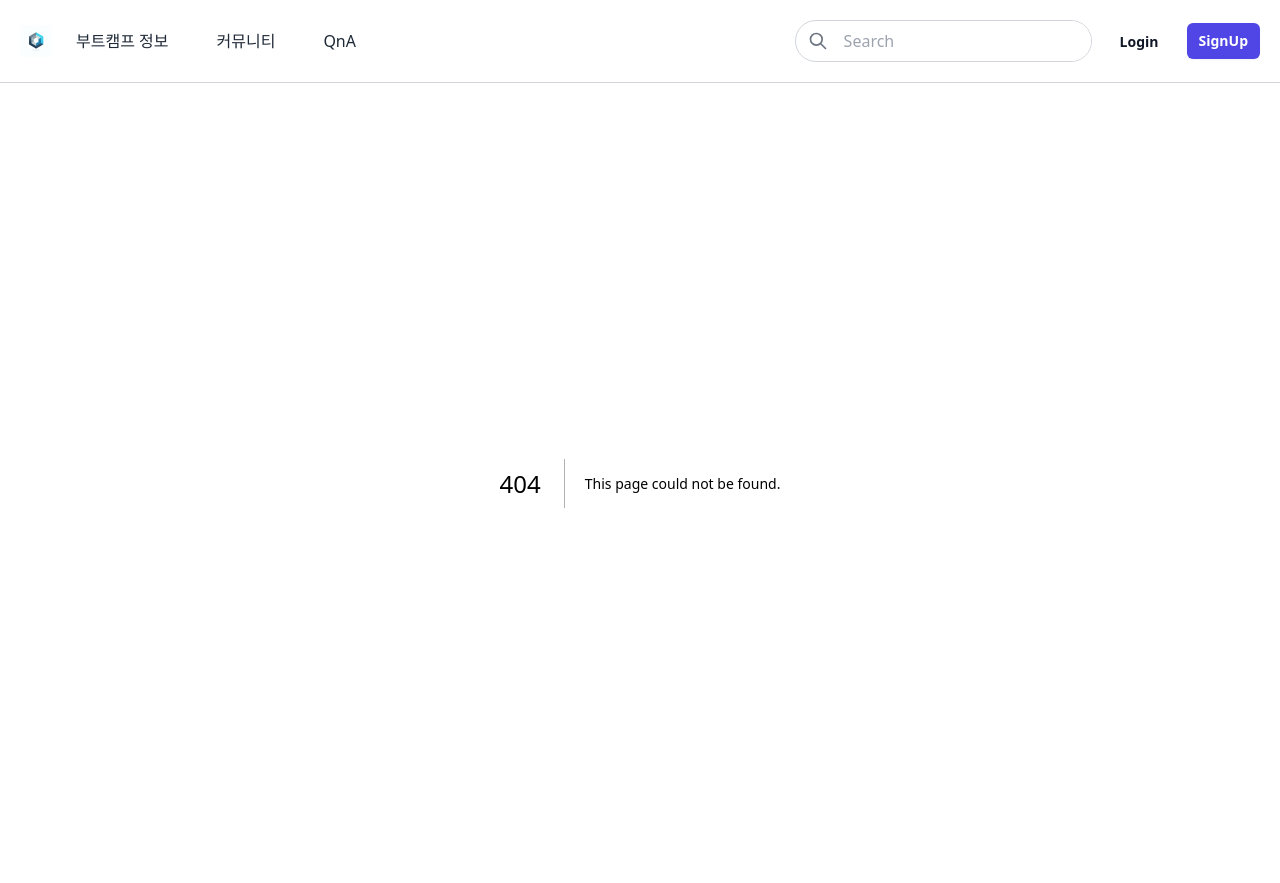
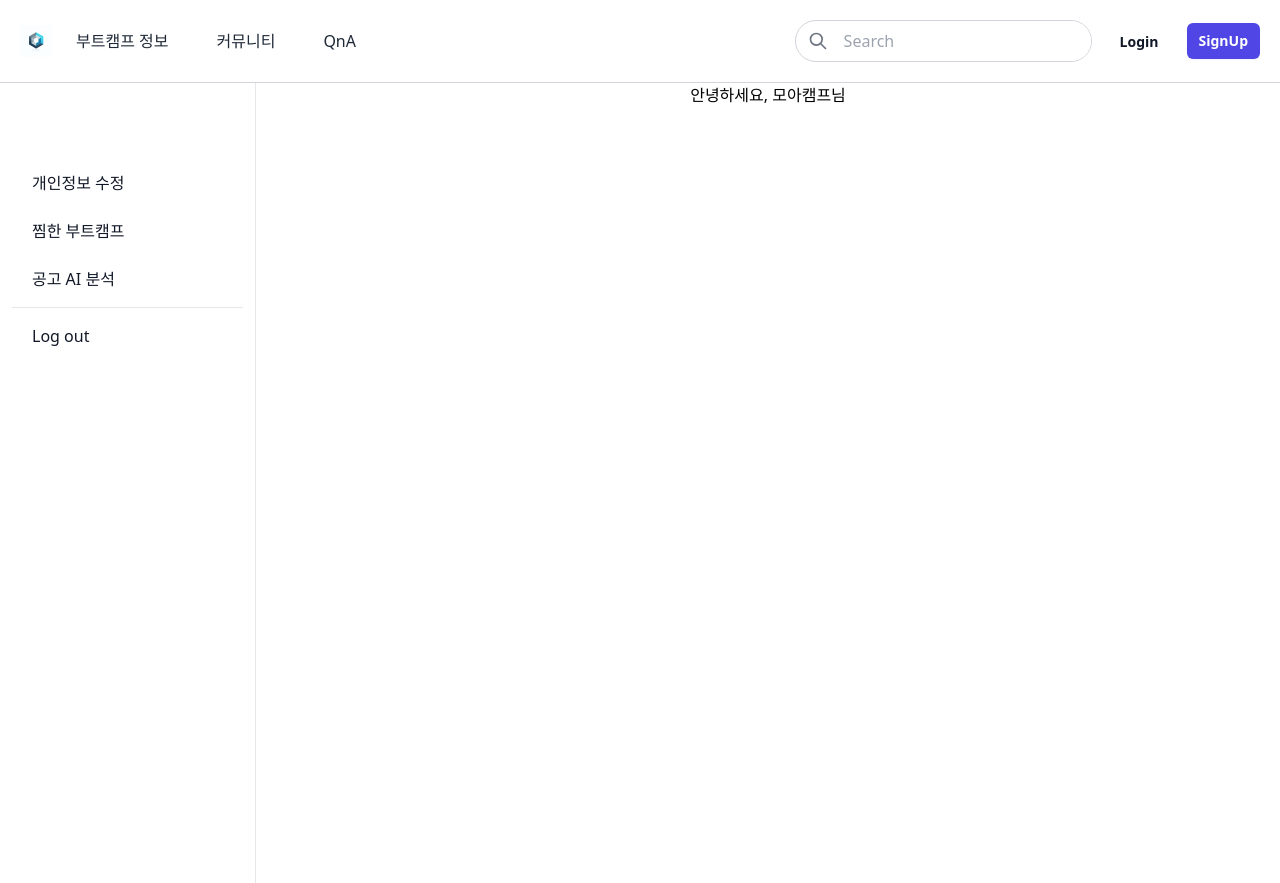
Before and after one commit to AI-x-optional/FE, a Next.js app: page /generalMypage in a window 1280 px wide. Before the commit this address had no page. After the commit the page ends 800 px from the top, so only its background shows below. Built offline with nearby package versions, Linux system fonts and the light colour scheme.

Commit message:
마이페이지 사이드바 구현

```diff
--- /dev/null
+++ b/app/generalMypage/_components/layouts/sidebar.js
@@ -0,0 +1,38 @@
+
+
+const sideBar = () => {
+
+    return (
+        <>
+            <div id="logo-sidebar" className="fixed left-0 z-40 w-64 h-screen pt-20 transition-transform -translate-x-full bg-white border-r border-gray-200 sm:translate-x-0 dark:bg-gray-800 dark:border-gray-700" aria-label="Sidebar">
+                <div className="h-full px-3 pb-4 overflow-y-auto bg-white dark:bg-gray-800">
+                    <ul className="space-y-2 font-medium">
+                        <li>
+                            <a href="#" className="flex items-center p-2 text-gray-900 rounded-lg dark:text-white hover:bg-gray-100 dark:hover:bg-gray-700 group">
+                                <span className="ms-3">개인정보 수정</span>
+                            </a>
+                        </li>
+                        <li>
+                            <a href="#" className="flex items-center p-2 text-gray-900 rounded-lg dark:text-white hover:bg-gray-100 dark:hover:bg-gray-700 group">
+                                <span className="flex-1 ms-3 whitespace-nowrap">찜한 부트캠프</span>
+                            </a>
+                        </li>
+                        <li>
+                            <a href="#" className="flex items-center p-2 text-gray-900 rounded-lg dark:text-white hover:bg-gray-100 dark:hover:bg-gray-700 group">
+                                <span className="flex-1 ms-3 whitespace-nowrap">공고 AI 분석</span>
+                            </a>
+                        </li>
+                        <hr/>
+                        <li>
+                            <a href="#" className="flex items-center p-2 text-gray-900 rounded-lg dark:text-white hover:bg-gray-100 dark:hover:bg-gray-700 group">
+                                <span className="flex-1 ms-3 whitespace-nowrap">Log out</span>
+                            </a>
+                        </li>
+                    </ul>
+                </div>
+            </div>
+        </>
+    )
+}
+
+export default sideBar;
--- /dev/null
+++ b/app/generalMypage/page.js
@@ -0,0 +1,15 @@
+import Sidebar from "./_components/layouts/sidebar.js"
+
+export default function generalMypage() {
+
+    return (
+        <>
+            <Sidebar/>
+            <div className="pl-64 grid">
+                <div className="justify-self-center">
+                    <p className="">안녕하세요, 모아캠프님</p>
+                </div>
+            </div>
+        </>
+    )
+}
```
